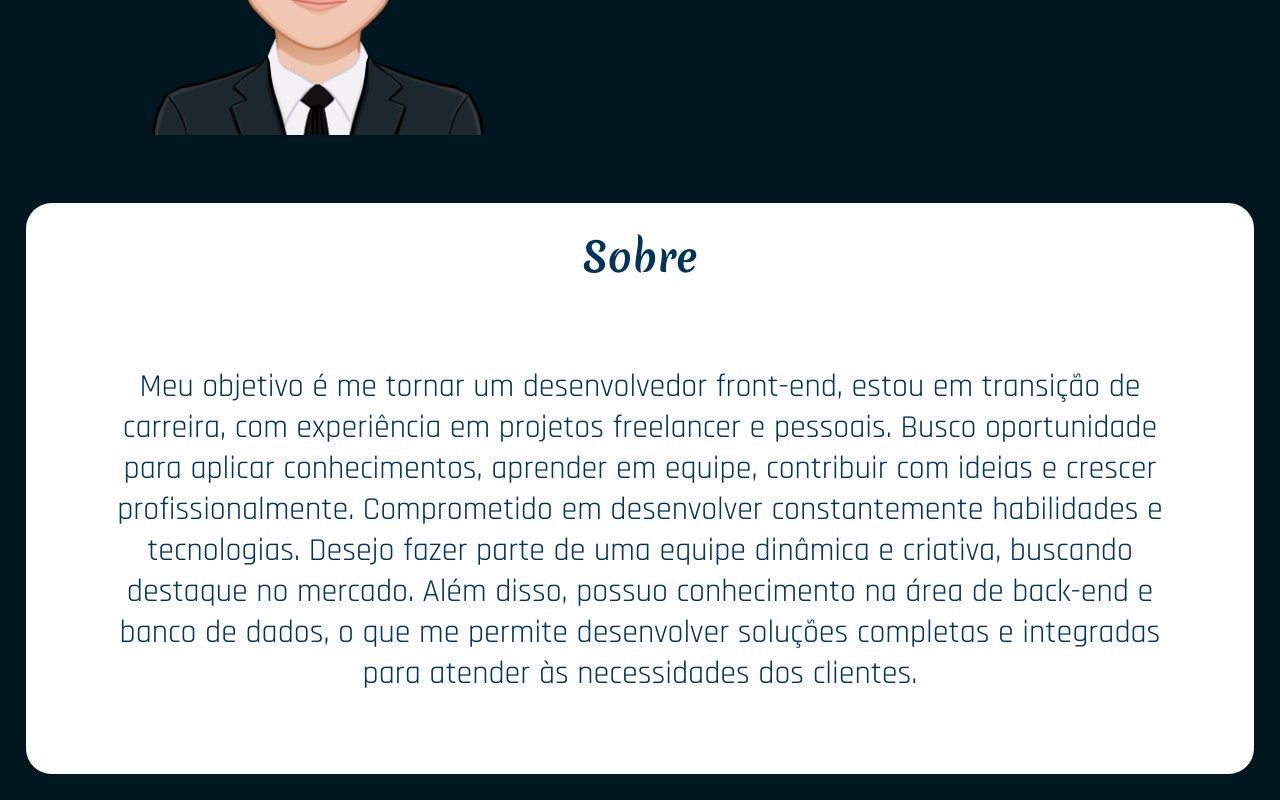
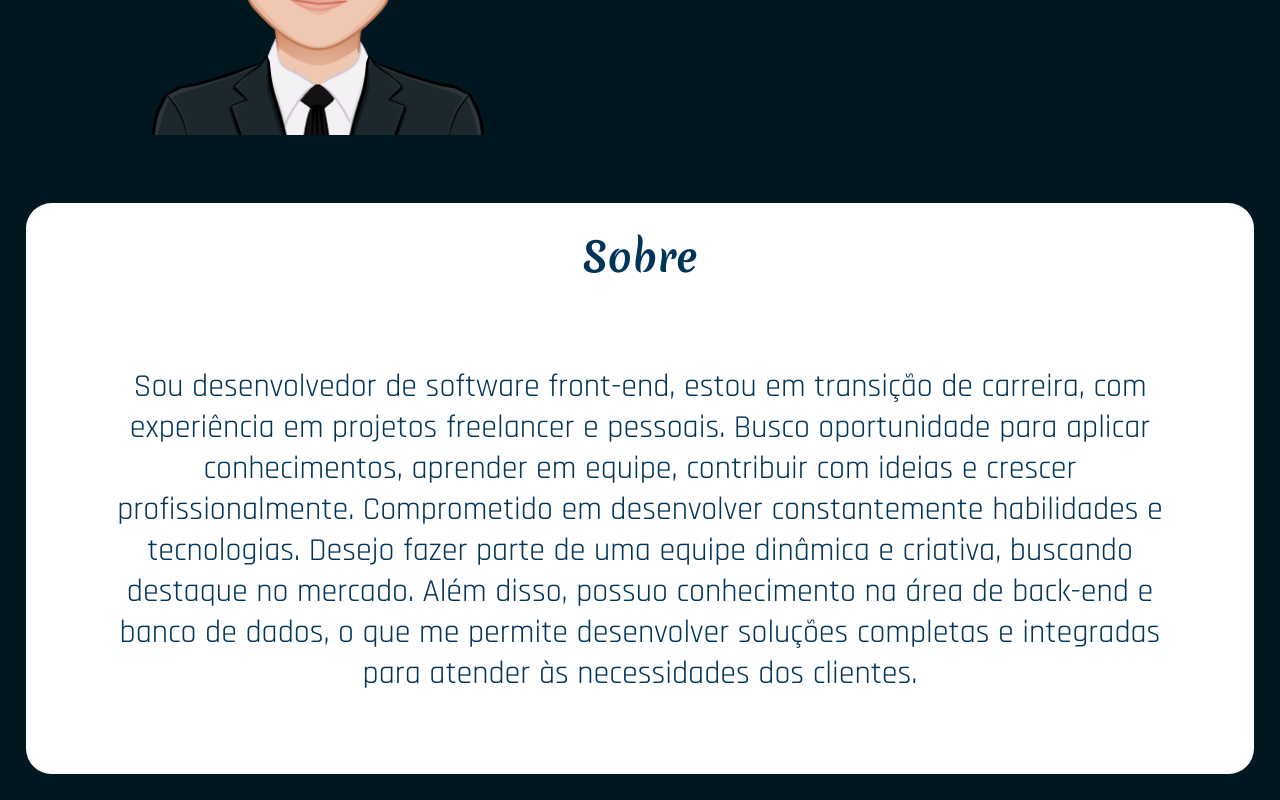
Before and after one commit to elielsondev/portfolio_elielsondev, a React (Vite) app: page / in a window 1280 px wide. Shown: the part 403-1203 px from the top of the page. Built offline with nearby package versions, Linux system fonts and the light colour scheme.

Commit message:
feat - Using props to change texts according to your choice by clicking on one of the flags

```diff
--- a/src/components/About.jsx
+++ b/src/components/About.jsx
@@ -1,22 +1,12 @@
 import React from "react";
 
-function About() {
+function About({ dataSelect }) {
   return (
     <section id="aboutSection">
       <article id="aboutArticle">
-        <h2 id="aboutTitle">Sobre</h2>
+        <h2 id="aboutTitle">{ dataSelect.aboutTitle }</h2>
         <hr />
-        <p id="aboutParagraph">
-          Meu objetivo é me tornar um desenvolvedor front-end, estou em transição de
-          carreira, com experiência em projetos freelancer e pessoais. Busco
-          oportunidade para aplicar conhecimentos, aprender em equipe,
-          contribuir com ideias e crescer profissionalmente. Comprometido em
-          desenvolver constantemente habilidades e tecnologias. Desejo fazer
-          parte de uma equipe dinâmica e criativa, buscando destaque no mercado.
-          Além disso, possuo conhecimento na área de back-end e banco de dados,
-          o que me permite desenvolver soluções completas e integradas para
-          atender às necessidades dos clientes.
-        </p>
+        <p id="aboutParagraph">{ dataSelect.aboutText }</p>
       </article>
     </section>
   );
--- a/src/components/Header.jsx
+++ b/src/components/Header.jsx
@@ -6,7 +6,7 @@ import unitedKingdon from "../utils/Flag_of_the_United_Kingdom.png";
 // Documentação do pacote: https://hamburger-react.netlify.app/
 import { Divide as Hamburger } from "hamburger-react";
 
-function Header() {
+function Header({ setLanguage }) {
   return (
     <header id="header">
       <div id="logoAndTitle">
@@ -20,12 +20,16 @@ function Header() {
             id="portuguese"
             src={brasil}
             alt="Portuguese [Bandeira do Brasil]"
+            onClick={ () => setLanguage(0)}
           />
+
           <img
             id="english"
             src={unitedKingdon}
             alt="English [Flag of the United Kingdon]"
+            onClick={ () => setLanguage(1)}
           />
+
         </div>
 
         <div id="sandwichMenu">
--- a/src/components/Home.jsx
+++ b/src/components/Home.jsx
@@ -1,6 +1,6 @@
 import React from 'react';
 import meuAvatar from '../utils/meuAvatar.png';
-function Home() {
+function Home({ dataSelect }) {
   return (
     <section id='home'>
       <div>
@@ -9,7 +9,7 @@ function Home() {
 
       <div>
         <h1 id='nameHome'>Elielson Nascimento</h1>
-        <h2 id='profissionHome'>Desenvolvedor de Software - Front-end</h2>
+        <h2 id='profissionHome'>{dataSelect.profission}</h2>
       </div>
     </section>
   )
```
